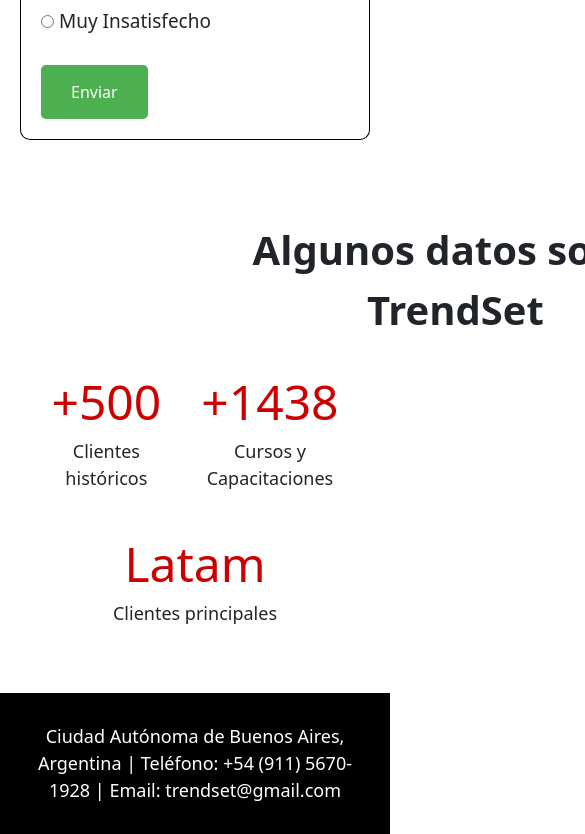
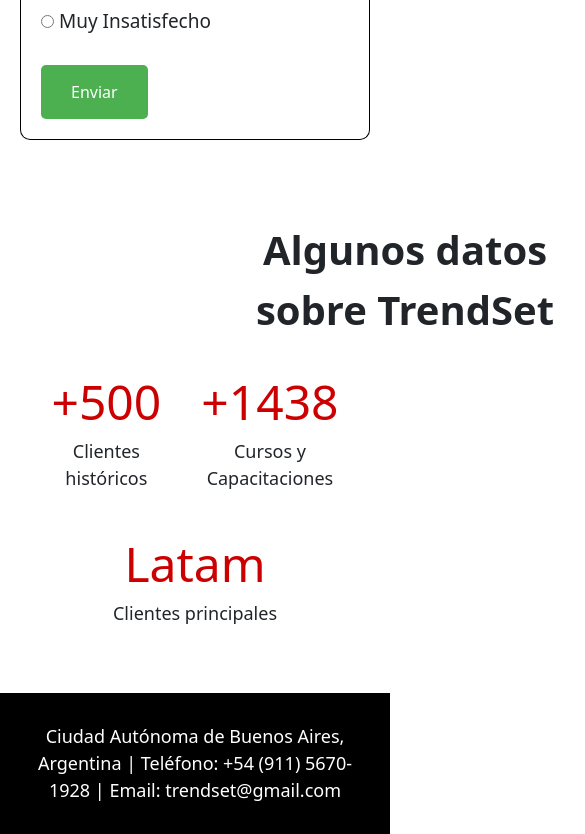
Before and after one commit to gsykuler/prograweb, a plain HTML site: page index.html in a window 390 px wide. Shown: the part 6262-7096 px from the top of the page, 585 px wide, since content can reach past the window. Drawn offline with nearby package versions, Linux system fonts and the light colour scheme.

Commit message:
Update styles.css

```diff
--- a/styles.css
+++ b/styles.css
@@ -637,7 +637,7 @@ p{
 
 @media only screen and (max-width: 480px) {
   .centrado{
-    margin-right: 20px;
+    margin-right: -100px;
     display: flex;
     text-align: center;
     font-size: 40px;
```
